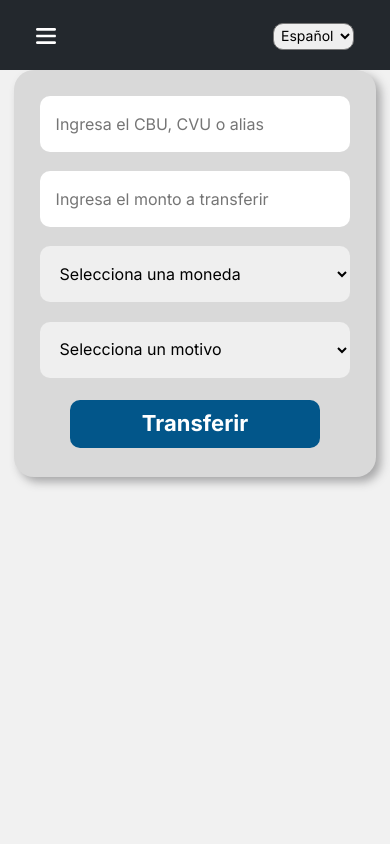
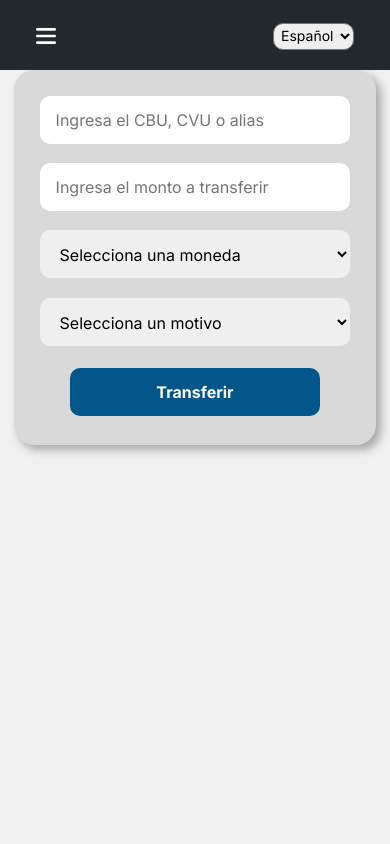
Before and after one commit to jerearrieta/ITBANK-2023, a React (Create React App) app: page /transferencias in a window 390 px wide. Shown: the top 844 px of the page. Built offline with nearby package versions, Linux system fonts and the light colour scheme.

Commit message:
prestamos y transferencias en componentes

```diff
--- a/src/views/Prestamos/index.js
+++ b/src/views/Prestamos/index.js
@@ -1,24 +1,8 @@
+import FormularioPrestamos from './components/PrestamosForm';
 import './style.css';
 
 export default function Prestamos() {
     return (
-        <div className="cont-prestamo">
-            <h1>Solicitar prestamos</h1>
-            <div className="caja-prestamo">
-                <form className="form-info" action="">
-                    <input className="inputs" type="text" name="cbu" id="cbu" required placeholder="Monto" />
-                    <input className="inputs" type="text" name="monto" id="monto" required placeholder="Destino" />
-                    <select className="inputs" name="motivo" id="motivo" required>
-                        <option value="" disabled selected>Opcion de cancelacion</option>
-                        <option value="0">Aceptar</option>
-                        <option value="1">Calcelar</option>
-                    </select>
-                </form>
-
-                <div className="boton-prestamo">
-                    <button type="submit">Transferir</button>
-                </div>
-            </div>
-        </div>
+        <FormularioPrestamos title="Solicitar prestamos"></FormularioPrestamos>
     );
 }
--- a/src/views/Prestamos/style.css
+++ b/src/views/Prestamos/style.css
@@ -1,71 +1,3 @@
-.cont-prestamo {
-    display: flex;
-    flex-direction: column;
-    align-items: flex-start;
-    gap: 5px;
-    align-self: stretch;
-}
-
-h1 {
-    font-size: 2rem;
-    font-weight: bolder;
-    padding-bottom: 10px;
-}
-
-.cont-prestamo-title {
-    margin-top: 3rem;
-}
-
-.caja-prestamo {
-    display: flex;
-    padding: 1.5rem;
-    flex-direction: column;
-    align-items: flex-start;
-    gap: 2px;
-    align-self: stretch;
-    border-radius: 20px;
-    background: #D9D9D9;
-    box-shadow: 5px 5px 10px #a7a7a8;
-}
-
-.form-info {
-    display: flex;
-    flex-direction: column;
-    align-self: stretch;
-}
-
-.inputs {
-    height: 3.5rem;
-    border: none;
-    margin: 1rem;
-    padding: 1rem;
-    border-radius: 10px;
-}
-
-.boton-prestamo {
-    display: flex;
-    justify-content: center;
-    align-self: stretch;
-}
-
-main button {
-    border: none;
-    font-size: 22px;
-    height: 50px;
-    width: 300px;
-    border-radius: 10px;
-    background-color: #02568a;
-    color: white;
-    font-weight: bold;
-    margin: 0.8rem auto;
-    transition: 1s;
-}
-
-main button:hover {
-    cursor: pointer;
-    background-color: #3a87b7;
-}
-
 label {
     font-size: 1rem;
     font-weight: bold;
@@ -75,28 +7,6 @@ label {
     main {
         width: 80%;
     }
-
-    .cont-prestamo {
-        width: 100%;
-    }
-
-    h1 {
-        font-size: 1.95rem;
-    }
-
-    .caja-prestamo {
-        padding: 1rem;
-        width: 100%;
-    }
-
-    .inputs {
-        margin: 0.6rem;
-    }
-
-    main button {
-        width: 250px;
-        height: 3rem;
-    }
 }
 
 @media screen and (min-width: 481px) and (max-width: 768px) {
@@ -104,26 +14,4 @@ label {
         width: 60%;
         padding: 1rem 3rem 0 1.5rem;
     }
-
-    .cont-prestamo {
-        width: 110%;
-    }
-
-    h1 {
-        font-size: 1.95rem;
-    }
-
-    .caja-prestamo {
-        padding: 1rem;
-        width: 100%;
-    }
-
-    .inputs {
-        margin: 0.6rem;
-    }
-
-    main button {
-        width: 250px;
-        height: 3rem;
-    }
 }
```
